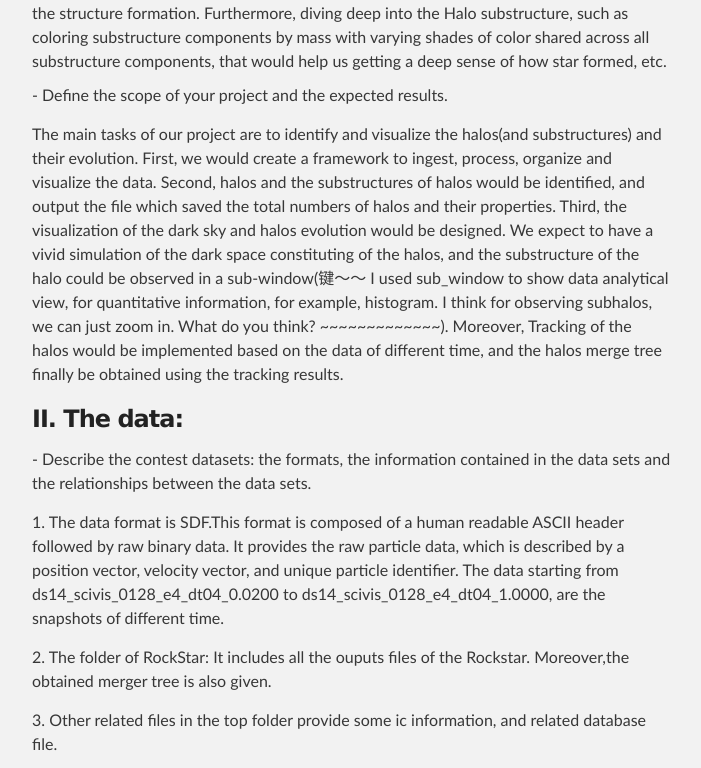
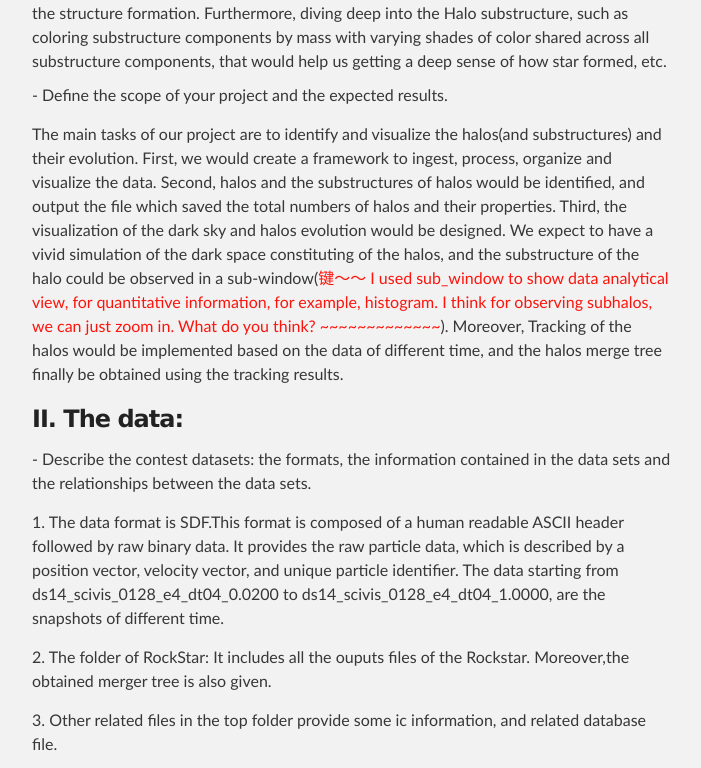
Before and after one commit to mxwang/cs594cosmovis, a plain HTML site: page index.html in a window 1280 px wide. Shown: the part 727-1495 px from the top of the page, without its empty margins (288-989 px from the left). Drawn offline with Linux system fonts and the light colour scheme.

Commit message:
"Jian: about sub_window"

```diff
--- a/index.html
+++ b/index.html
@@ -67,10 +67,10 @@ with varying shades of color shared across all substructure components, that wou
         the substructures of halos would be identified, and output the file which saved the total numbers of halos and their properties.
         Third, the visualization of the dark sky and halos evolution would be designed. We expect to have a vivid simulation of the dark space constituting
         of the halos, and the substructure of the halo could be
-      observed in a sub-window(键～～ I used sub_window to show data
+      observed in a sub-window(<span style="color:#FC140C">键～～ I used sub_window to show data
       analytical view, for quantitative information, for example,
       histogram. I think for observing subhalos, we can just zoom
-      in. What do you think? ~~~~~~~~~~~~~). Moreover, Tracking of the halos would
+      in. What do you think? ~~~~~~~~~~~~~</span>). Moreover, Tracking of the halos would
         be implemented based on the data of different time, and the halos merge tree finally be obtained using the tracking results.
       </p>
 
```
